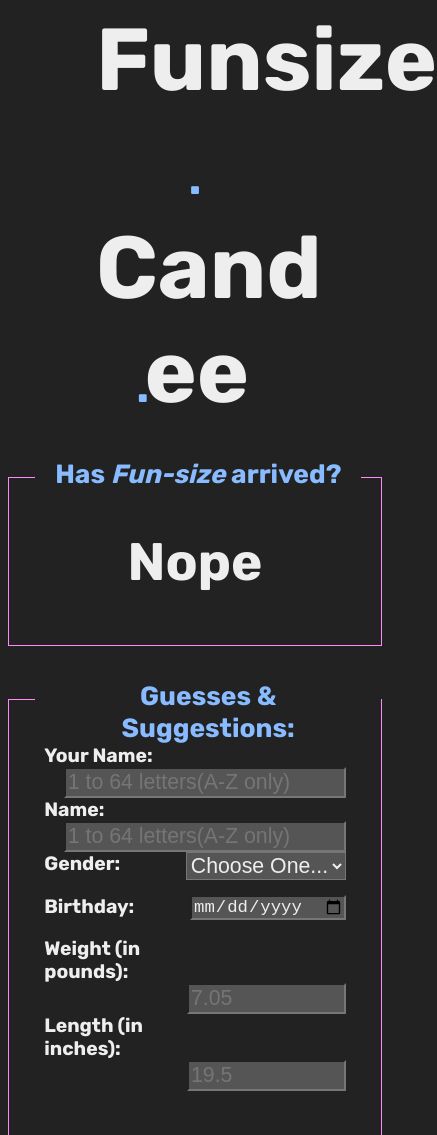
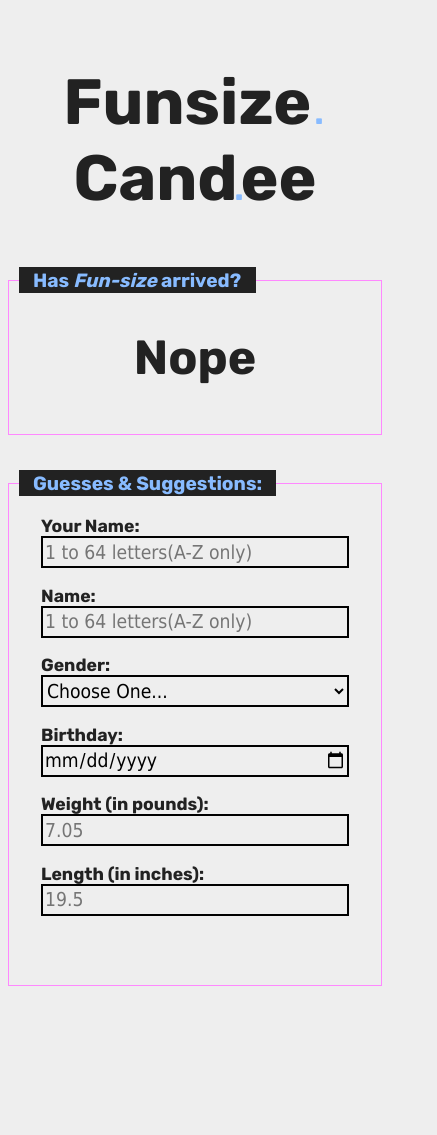
Before and after one commit to zmcandee/funsize, a plain HTML site: page index.html in a window 390 px wide. Shown: the top 1135 px of the page, 437 px wide, since content can reach past the window. After the commit the page ends 994 px from the top, so only its background shows below. Drawn offline with Linux system fonts and the light colour scheme.

Commit message:
Mobile fixes and darkmode support
Add viewport meta for mobile

Fix accessibility for hidden inputs

Flex form for better mobile

Shrink headers for small phones

Fix box sizing and add dark scheme

CSS linting

```diff
--- a/index.html
+++ b/index.html
@@ -4,44 +4,60 @@
 <head>
     <meta charset="utf-8">
     <meta name="robots" content="noindex,nofollow">
+    <meta name="viewport" content="width=device-width">
     <title>Fun-size Candee</title>
     <meta name="description" content="Official status of the Fun-size Candee's impending arrival.">
     <meta name="author" content="zcandee">
 
-    <link href="https://fonts.googleapis.com/css?family=Rubik:700;Lato:200&display=swap" rel="stylesheet">
+    <link href="https://fonts.googleapis.com/css?family=Rubik:700display=swap" rel="stylesheet">
     <style>
-        body {font-family: Rubik,Tahoma,sans-serif;font-size:1.1em;color:#eee;background:#222;-webkit-animation: fadein 3s;}
+        body {font-family: Rubik,Tahoma,sans-serif;font-size:1em;color:#222;background:#eee;-webkit-animation: fadein 1s;-moz-animation: fadein 1s;}
         section {display:block;max-width:40em;min-width:15em;margin:3em auto 0 auto;border:#f8f solid 0.1em;text-align:center}
-        h2 {float:left; padding:0 0.75em; margin:-0.75em 0 0 1em;background:#222; color:#8bf}
-        h1 {margin:auto 1em; font-size: 5em; max-width: 100vw;text-align: center; transform: translateY(-0%)}
-        h1 > span {display:inline-block; animation: dropout 5s 0s;font-size: 0.5em; margin: 0 -0.1em; color: #8bf}
+        h2 {float:left; padding:0.1em 0.75em; margin:-0.75em 0 0 0.5em;background:#222; color:#8bf; font-size: 1.2em}
+        h1 {margin:1em auto; font-size: 4em; max-width: 100vw;text-align: center; transform: translateY(-0%)}
+        h1 > span {display:inline-block; -webkit-animation: dropout 5s 0s;-moz-animation: dropout 5s 0s;font-size: 0.5em; margin: 0 -0.1em; color: #8bf}
         h1 > span:first-child {margin:0.1em}
         @keyframes fadein {
           0% {opacity: 0;}
           100% {opacity: 1;}
         }
         @keyframes dropout {
-          0%,55% {color: #eee; font-size: 1em; margin:0; transform-origin: 0.05em 0.95em; transform: rotate(0)}
-          60%    {color: #eee; font-size: 1em; margin:0; transform-origin: 0.05em 0.95em; transform: rotate(170deg)}
-          63%    {color: #eee; font-size: 1em; margin:0; transform-origin: 0.05em 0.95em; transform: rotate(110deg)}
-          65%    {color: #eee; font-size: 1em; margin:0; transform-origin: 0.05em 0.95em; transform: rotate(135deg)}
-          80%    {color: #eee; font-size: 0; margin:0.1em; transform-origin: 0.05em 0.95em; transform: translateY(50vh)}
-          81%    {color: #eee; font-size: 0; margin:0; transform-origin: 0.05em 0.95em; transform: none}
+          0%,55% {color: #222; font-size: 1em; margin:0; transform-origin: 0.05em 0.95em; transform: rotate(0)}
+          60%    {color: #222; font-size: 1em; margin:0; transform-origin: 0.05em 0.95em; transform: rotate(170deg)}
+          63%    {color: #222; font-size: 1em; margin:0; transform-origin: 0.05em 0.95em; transform: rotate(110deg)}
+          65%    {color: #222; font-size: 1em; margin:0; transform-origin: 0.05em 0.95em; transform: rotate(135deg)}
+          80%    {color: #222; font-size: 0; margin:0.1em; transform-origin: 0.05em 0.95em; transform: translateY(50vh)}
+          81%    {color: #222; font-size: 0; margin:0; transform-origin: 0.05em 0.95em; transform: none}
           100%   {color: #8bf; font-size: 0.5em; margin: 0}
         }
         p {font-size:3em}
         form {margin: 2em}
-        form>p {font-size:1.1em; text-align:left}
-        form label {display:inline-block;font-weight: 200;max-width:50%}
-        form input,select {float:right;font-size:1.1em;display:inline-block;width:auto;min-width:50%;background:#555;color:#eee}
+        form>p {font-size:1.1em; display: flex;align-items: center;flex-wrap: wrap;}
+        form>p:not(:last-child) {margin-bottom:1em}
+        form label {order:1;font-weight: 200; text-align:left; width:15rem;max-width: 70vw;padding-right: 0.5em}
+        form input,select {display:inline-block;order:2;background:inherit;border-radius:0; border: solid 2px;box-sizing: border-box;font: 1.2rem Tahoma;flex: 1 1 18rem;height:2rem;}
         form:invalid button[type=submit] {display: none;}
         input:invalid:not(:placeholder-shown) {border:solid red}
-        input[name=email],input[name=submitdate] {position: absolute; top:-100px}
-        button {background:#222; color:#eee; border:#eee solid; min-width:5em; font-size:1.5em; padding:0.25em}
-        button:hover {background:#fff; color:#222; border:#222 solid}
+        input[name=email],label[for=email] {position: absolute; top:-100px}
+        button {background:inherit; border: solid 2px; min-width:5em; font-size:1.5em; padding:0.25em}
+        button:hover {background:#222; color:#eee; border: solid 2px}
         #result {display: block; margin: 0 1em}
         #result.error {color:#f55}
         #result.success {color:#282}
+        @media (prefers-color-scheme: dark) {
+          body {background: #222; color: #eee}
+          form input,select,button {color: #eee; background:#222}
+          button:hover {background:#eee; color:#222; border-color:#222}
+          @keyframes dropout {
+            0%,55% {color: #eee; font-size: 1em; margin:0; transform-origin: 0.05em 0.95em; transform: rotate(0)}
+            60%    {color: #eee; font-size: 1em; margin:0; transform-origin: 0.05em 0.95em; transform: rotate(170deg)}
+            63%    {color: #eee; font-size: 1em; margin:0; transform-origin: 0.05em 0.95em; transform: rotate(110deg)}
+            65%    {color: #eee; font-size: 1em; margin:0; transform-origin: 0.05em 0.95em; transform: rotate(135deg)}
+            80%    {color: #eee; font-size: 0; margin:0.1em; transform-origin: 0.05em 0.95em; transform: translateY(90vh)}
+            81%    {color: #eee; font-size: 0; margin:0; transform-origin: 0.05em 0.95em; transform: none}
+            100%   {color: #8bf; font-size: 0.5em; margin: 0}
+          }
+        }
     </style>
 </head>
 
@@ -54,8 +70,9 @@
     <section>
         <h2>Guesses &amp; Suggestions:</h2>
         <form id="entry" method="post" action="https://script.google.com/macros/s/AKfycbzYYkJ3DHeEzkwnt29cQw6OREXV3aG6NiRACbPRiVbqVlke2DA/exec" >
-            <p><label for="contestant">Your Name:</label>
+            <p><label for="email">Leave Blank:</label>
             <input type="email" name="email" placeholder="leave blank">
+            <label for="contestant">Your Name:</label>
             <input id="contestant" name="contestant" placeholder="1 to 64 letters(A-Z only)" required pattern="[a-zA-Z -]{1,64}"></p>
             <p><label for="babyname">Name:</label>
             <input id="babyname" name="babyname" placeholder="1 to 64 letters(A-Z only)" pattern="[a-zA-Z -]{1,64}"></p>
@@ -71,7 +88,7 @@
             <input type="number" id="weight" name="weight" placeholder="7.05" step="0.01" min="0" max="20"></p>
             <p><label for="length">Length (in inches):</label>
             <input type="number" id="length" name="length" placeholder="19.5" step="0.1" min="0" max="40"></p>
-            <input type="text" name="submitdate" id="submitdate">
+            <input type="hidden" name="submitdate" id="submitdate">
             <button id="submit" type="submit" value="submit">Submit</button><br>
             <span id="result"></span>
         </form>
```
